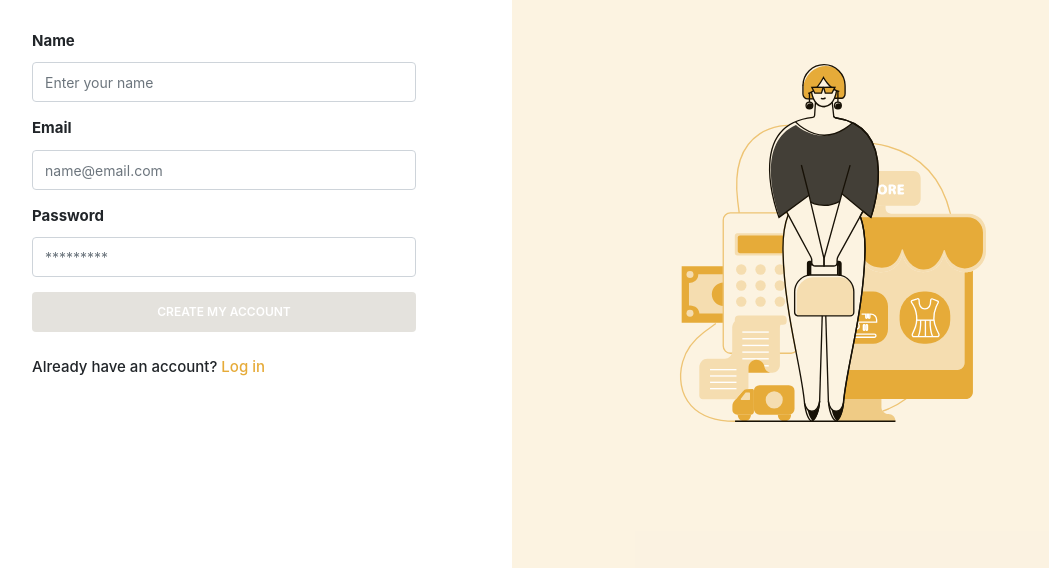
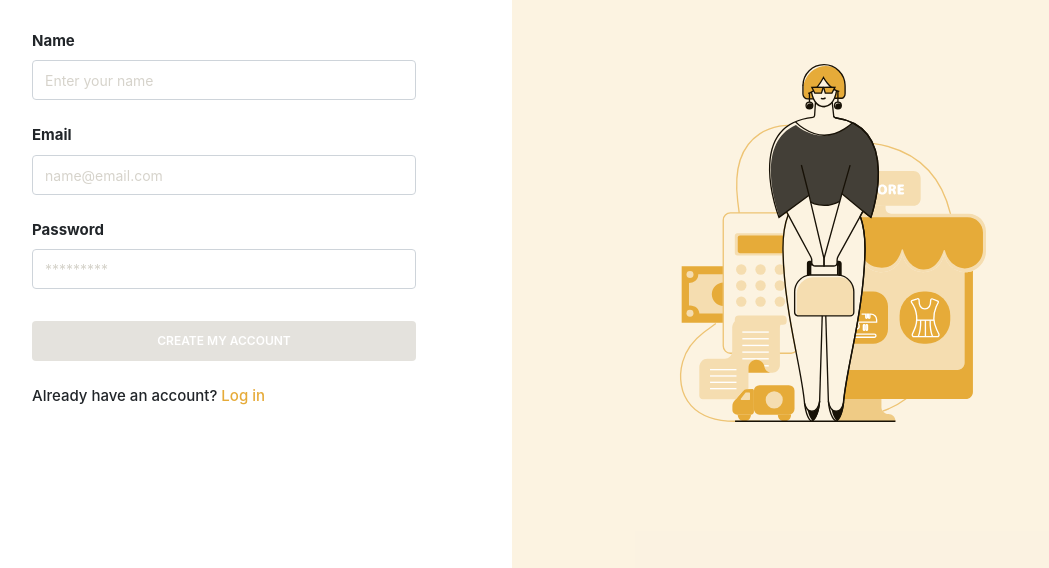
Before and after one commit to nishidhparmar/vcat, a plain HTML site: page index.html in a window 1280 px wide. Shown: the part 232-800 px from the top of the page, without its empty margins (128-1177 px from the left). Drawn offline with nearby package versions, Linux system fonts and the light colour scheme; files whose address does not match are found by name; a web font is replaced by a local one.

Commit message:
ani done

```diff
--- a/css/logsign.css
+++ b/css/logsign.css
@@ -91,7 +91,7 @@ span.color-text {
 }
 input {
   height: 40px;
-  margin: 10px 0px 15px 0px !important;
+  margin: 8px 0px 24px 0px !important;
 }
 input:hover {
   border-color: black;
@@ -104,6 +104,8 @@ input:hover {
 ::placeholder{
   font-size: 14px !important;
   font-family: SF Pro Display !important;
+  font-weight: 400 !important;
+  color: #D6D3CB !important;
 
 }
 .btn {
@@ -115,6 +117,7 @@ input:hover {
   font-family: SF Pro Display !important;
   font-weight: 600 !important;
   font-size: 12px !important;
+  margin-top: 8px;
   /* cursor: not-allowed !important; */
 
 }
```
